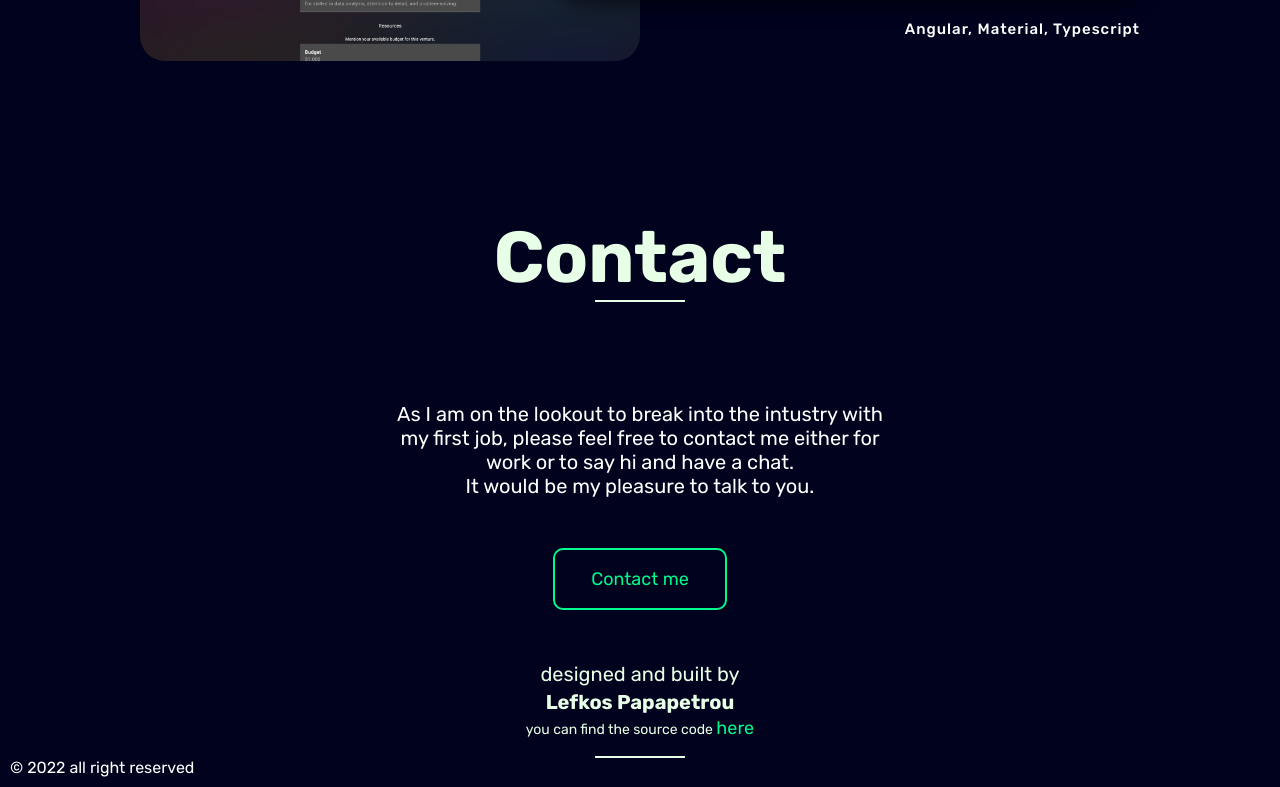
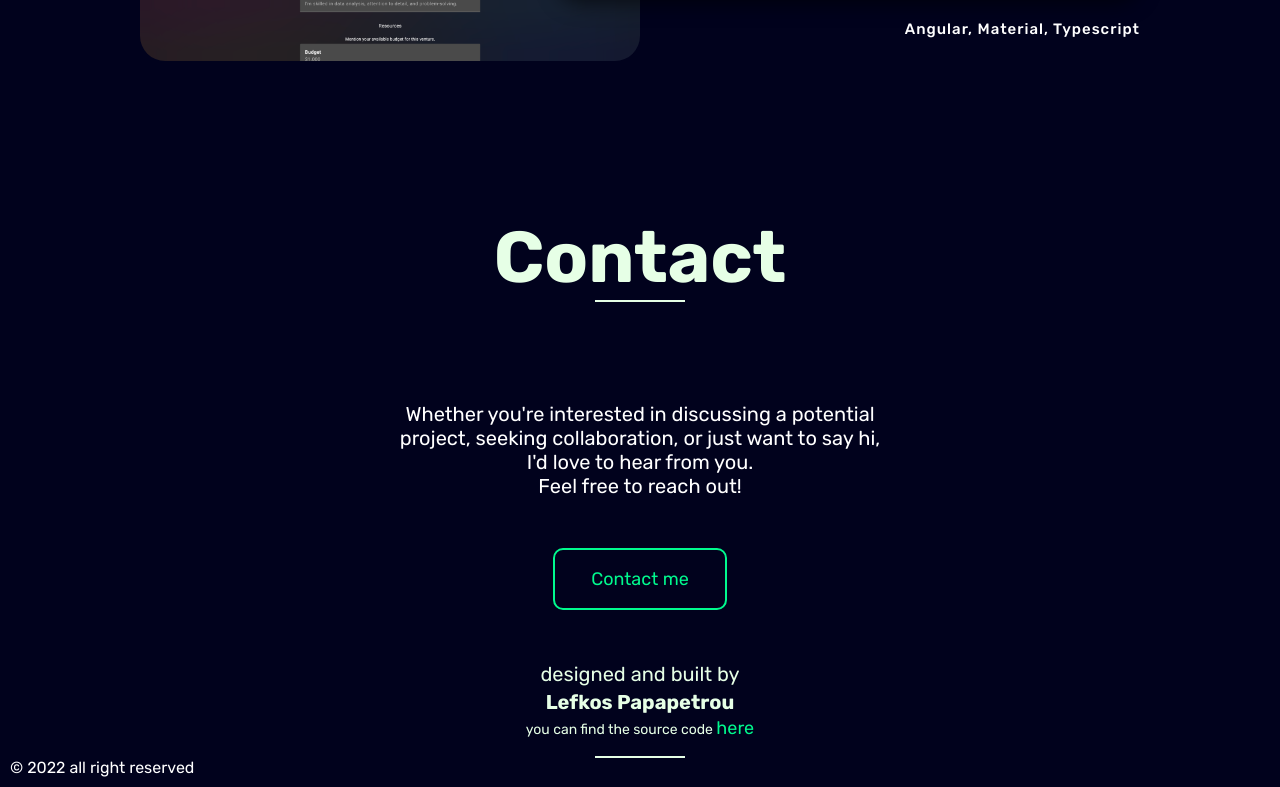
Before and after one commit to lefkosp/my-portfolio, a React (Create React App) app: page / in a window 1280 px wide. Shown: the part 3408-4195 px from the top of the page. Built offline with nearby package versions, Linux system fonts and the light colour scheme.

Commit message:
contact text change

```diff
--- a/src/Components/Contact/Contact.js
+++ b/src/Components/Contact/Contact.js
@@ -16,9 +16,10 @@ export default function Contact() {
         </h2>
         <div className="contact-container">
           <p className="contact-description" data-aos="fade-up">
-            As I am on the lookout to break into the intustry with my first job,
-            please feel free to contact me either for work or to say hi and have
-            a chat. <br></br> It would be my pleasure to talk to you.
+            Whether you're interested in discussing a potential project, seeking
+            collaboration, or just want to say hi, I'd love to hear from you.
+            <br></br>
+            Feel free to reach out!
           </p>
           <div className="nav--list-btn btn-div" data-aos="fade-up">
             <a href="mailto: lefkoss@hotmail.com" className="contact-link">
```
